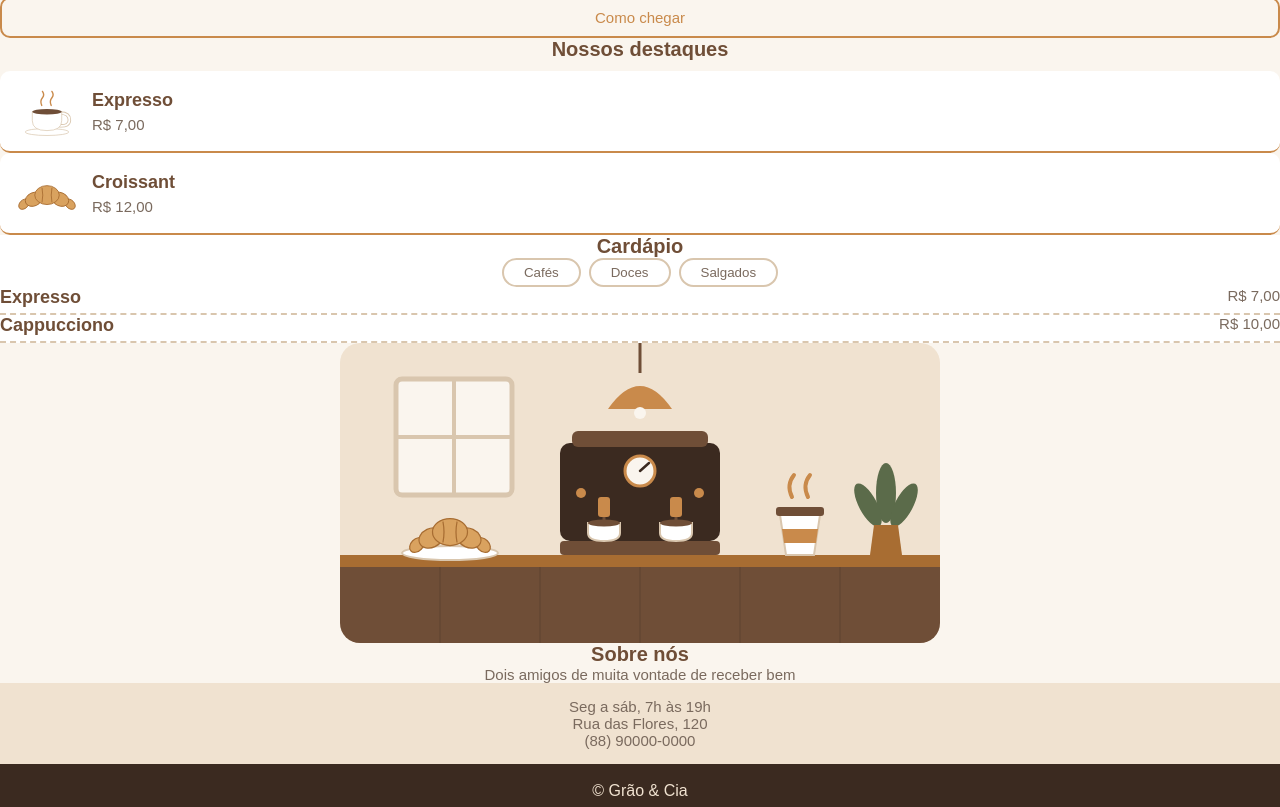
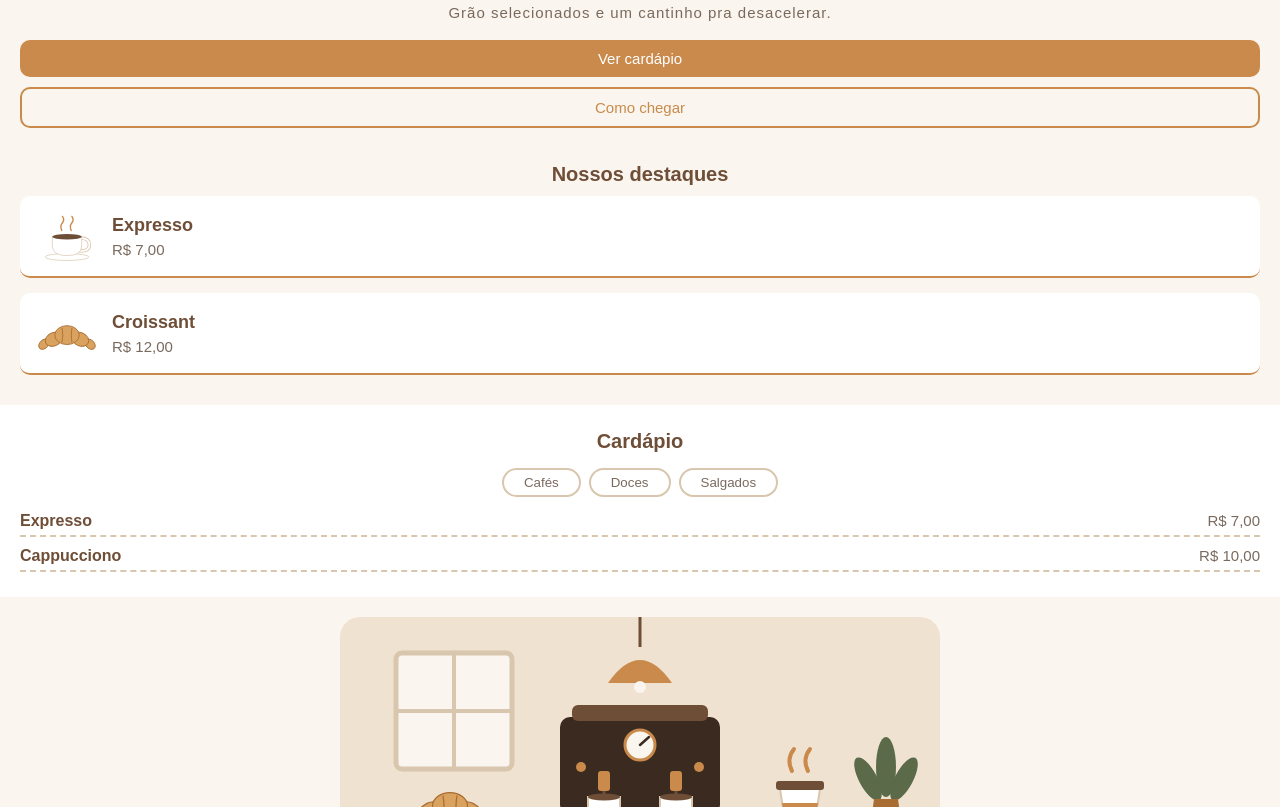
Before and after one commit to LeviAlencar-dev/projeto-cafeteria, a plain HTML site: page index.html in a window 1280 px wide. Shown: the part 323-1130 px from the top of the page. Drawn offline with Linux system fonts and the light colour scheme.

Commit message:
Segundo Commit

```diff
--- a/index.html
+++ b/index.html
@@ -4,6 +4,8 @@
 <head>
     <meta charset="UTF-8">
     <meta name="viewport" content="width=device-width, initial-scale=1.0">
+    <meta name="description" content="Projeto Cafetria.">
+    <meta name="author" content="Levi Alencar">
     <link rel="stylesheet" href="style.css">
     <title>Grão & Cia</title>
 </head>
@@ -35,13 +37,16 @@
             <h2>Café artesanal </h2>
             <h3>Cada xícara conta uma história</h3>
             <p>Grão selecionados e um cantinho pra desacelerar.</p>
-                <a href="" class="btn-cor">Ver cardápio</a>
-                <a href="" class="btn-cor btn-transparente">Como chegar</a>
+            <div class="box-btn">
+                <a href="#" class="btn-cor">Ver cardápio</a>
+                <a href="#" class="btn-cor btn-transparente">Como chegar</a>
+            </div>
         </section>
 
         <!-- Destaques -->
         <section class="conteudo-destaques">
             <h2>Nossos destaques</h2>
+            <div class="box-destaques">
                 <div class="itens-destaques">
                     <img src="img/espresso.svg" alt="">
                     <div class="itens-destaques-info">
@@ -56,15 +61,16 @@
                         <p>R$ 12,00</p>
                     </div>
                 </div>
+            </div>
         </section>
 
         <!-- Cardápio -->
         <section class="conteudo-cardapio">
             <h2>Cardápio</h2>
             <div class="btn-itens">
-                <button>Cafés</button>
-                <button>Doces</button>
-                <button>Salgados</button>
+                <button id="cafe">Cafés</button>
+                <button id="doces">Doces</button>
+                <button id="salgados">Salgados</button>
             </div>
 
             <div class="itens-info">
@@ -81,11 +87,13 @@
 
         <!-- Sobre nós -->
         <section class="conteudo-sobrenos">
+            <div class="box-sobrenos">
 
                 <img src="img/sobre-nos.svg" alt="">
 
                 <h2>Sobre nós</h2>
-            <p>Dois amigos de muita vontade de receber bem</p>
+                <p>Dois amigos de muita vontade de receber bem.</p>
+            </div>
 
             <div class="sobrenos-infos">
                 <p>Seg a sáb, 7h às 19h</p>
@@ -102,6 +110,7 @@
     </main>
 
     <script src="script.js"></script>
+
 </body>
 
 </html>
--- a/style.css
+++ b/style.css
@@ -61,6 +61,7 @@ nav button {
     text-align: center;
     justify-content: center;
     align-items: center;
+    padding: 25px 20px;
 }
 
 .conteudo-inicio img {
@@ -73,11 +74,13 @@ nav button {
     font-size: 15px;
     font-weight: 400;
     letter-spacing: 3px;
+    padding: 15px 0 10px;
 }
 
 .conteudo-inicio h3 {
     font-size: 30px;
     color: var(--color-textosecundario);
+    padding-bottom: 15px;
 }
 
 .conteudo-inicio p {
@@ -85,9 +88,17 @@ nav button {
     font-size: 15px;
     letter-spacing: 1px;
     line-height: 25px;
+    padding-bottom: 15px;
 }
 
-.conteudo-inicio .btn-cor {
+.box-btn {
+    display: flex;
+    flex-direction: column;
+    width: 100%;
+    gap: 10px;
+}
+
+ .box-btn .btn-cor {
     text-decoration: none;
     color: var(--color-fundocardsEheader);
     background-color: var(--color-detaques);
@@ -95,27 +106,41 @@ nav button {
     padding: 10px 0;
     border-radius: 10px;
     font-size: 15px;
+    transition: all .3s;
+}
+.box-btn .btn-cor:hover {
+    background-color: var(--color-destaquehover);
 }
 
-.conteudo-inicio .btn-transparente {
+.box-btn .btn-transparente {
     color: var(--color-detaques);
     background-color: transparent;
     border: 2px solid var(--color-detaques);
+    transition: color .2s, background-color .5s;
+}
+
+.box-btn .btn-transparente:hover {
+    color: var(--color-fundocardsEheader);
+    background-color: var(--color-detaques);
 }
 
 
 /* Destaques */
 .conteudo-destaques {
-    display: flex;
-    flex-direction: column;
-    align-items: center;
-    justify-content: center;
+    padding: 10px 20px 30px;
 }
 
 .conteudo-destaques h2 {
     color: var(--color-textosecundario);
     font-size: 20px;
     padding-bottom: 10px;
+    text-align: center;
+}
+
+.box-destaques {
+    display: flex;
+    flex-direction: column;
+    gap: 15px;
 }
 
 .itens-destaques {
@@ -151,7 +176,8 @@ nav button {
 
 /* Cardápio */
 .conteudo-cardapio {
- background-color: var(--color-fundocardsEheader);
+    background-color: var(--color-fundocardsEheader);
+    padding: 25px 20px 15px;
 }
 
 .conteudo-cardapio h2 {
@@ -164,6 +190,7 @@ nav button {
     display: flex;
     justify-content: center;
     gap: 8px;
+    padding: 15px 0;
 }
 
 .btn-itens button {
@@ -179,11 +206,12 @@ nav button {
     display: flex;
     justify-content: space-between;
     border-bottom: 2px dashed var(--color-bordassuaves);
+    margin-bottom: 10px;
 }
 
 .itens-info h3 {
     color: var(--color-textosecundario);
-    font-size: 18px;
+    font-size: 16px;
     padding-bottom: 5px;
 }
 
@@ -193,26 +221,30 @@ nav button {
 }
 
 /* Sobre nós */
-
 .conteudo-sobrenos {
-    display: flex;
-    flex-direction: column;
-    align-items: center;
+    padding: 20px 0 0;
 }
 
-.conteudo-sobrenos img {
+.box-sobrenos {
+    text-align: center;
+    padding: 0 20px;
+}
+
+.box-sobrenos img {
     max-width: 100%;
     border-radius: 20px;
 }
 
-.conteudo-sobrenos h2 {
+.box-sobrenos h2 {
     color: var(--color-textosecundario);
     font-size: 20px;
+    padding: 10px 0 5px;
 }
 
-.conteudo-sobrenos p {
+.box-sobrenos p{
     color: var(--color-textoparagrafos);
     font-size: 15px;
+    padding-bottom: 20px;
 }
 
 .sobrenos-infos {
@@ -223,6 +255,13 @@ nav button {
     width: 100%;
 }
 
+.sobrenos-infos p {
+     color: var(--color-textoparagrafos);
+     font-size: 15px;
+     line-height: 25px;
+}
+
+
 /* Rodapé */
 footer {
     text-align: center;
```
Lines whose indentation alone changed are shown as unchanged.
